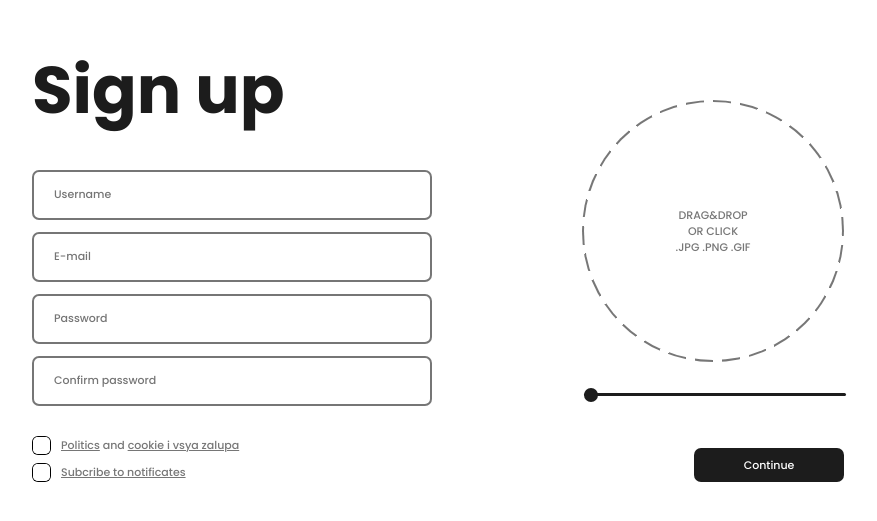
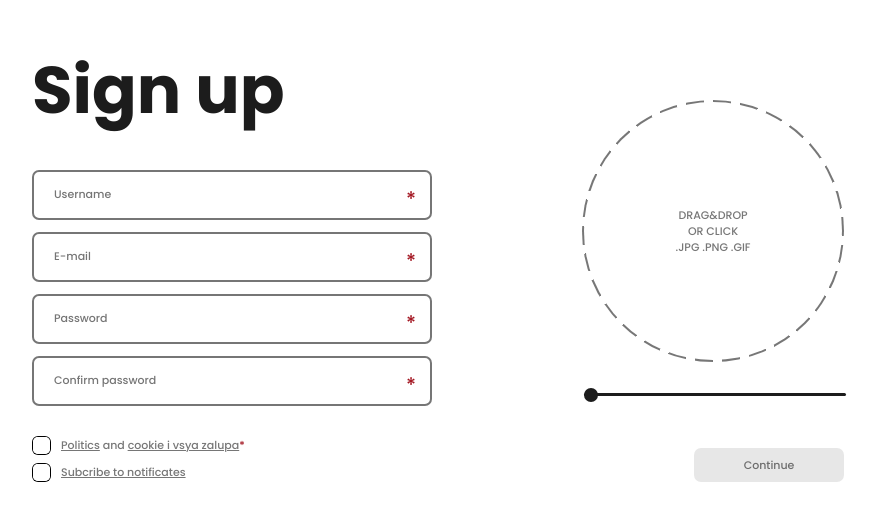
Before and after one commit to DmitrySaf/looklong-frontend, a React (Vite) app: page / in a window 1280 px wide. Shown: the part 139-660 px from the top of the page, without its empty margins (202-1079 px from the left). Built offline with nearby package versions, Linux system fonts and the light colour scheme.

Commit message:
feat: доделана валидация формы

```diff
--- a/src/components/InputCheckbox/InputCheckbox.scss
+++ b/src/components/InputCheckbox/InputCheckbox.scss
@@ -20,16 +20,16 @@
     &:checked {
       background-color: $color-black;
     }
-
-    &:required ~ span::after {
-      content: '*';
-      color: $color-red;
-    }
   }
 
   &__text {
     cursor: pointer;
     color: $color-primary-opacity;
+
+    &_required::after {
+      content: '*';
+      color: $color-red;
+    }
 
     & > a {
       all: unset;
--- a/src/components/InputCheckbox/InputCheckbox.tsx
+++ b/src/components/InputCheckbox/InputCheckbox.tsx
@@ -1,4 +1,5 @@
 import { ReactNode } from 'react'
+import classNames from 'classnames'
 
 import './InputCheckbox.scss'
 
@@ -8,11 +9,16 @@ type Props = {
   required?: boolean
 }
 
-function InputCheckbox({ children, ...props }: Props) {
+function InputCheckbox({ children, required, ...props }: Props) {
+  const inputTextClassnames = classNames({
+    'input-checkbox__text': true,
+    'input-checkbox__text_required': required
+  })
+
   return (
     <div className="input-checkbox">
       <input type="checkbox" className="input-checkbox__input" {...props} />
-      <span className="input-checkbox__text">{children}</span>
+      <span className={inputTextClassnames}>{children}</span>
     </div>
   )
 }
--- a/src/components/InputText/InputText.scss
+++ b/src/components/InputText/InputText.scss
@@ -22,8 +22,9 @@
         color: rgba(28, 28, 28, 1);
       }
     }
+  }
 
-    &:required + div::after {
+  &_required > .input-text__status::after {
     content: '*';
     position: absolute;
     top: 18px;
@@ -32,7 +33,6 @@
     font-size: 20px;
     line-height: 30px;
     color: #a31621;
-    }
   }
 
   &::placeholder {
--- a/src/components/InputText/InputText.tsx
+++ b/src/components/InputText/InputText.tsx
@@ -13,10 +13,11 @@ type Props = {
   }
 }
 
-function TextInput({ errorMessage, field, ...props }: Props) {
+function TextInput({ errorMessage, required, field, ...props }: Props) {
   const inputClassnames = classNames({
     'input-text': true,
-    'input-text_invalid': errorMessage === undefined ? false : true
+    'input-text_invalid': errorMessage === undefined ? false : true,
+    'input-text_required': required
   })
 
   return (
--- a/src/shared/validators.ts
+++ b/src/shared/validators.ts
@@ -16,5 +16,5 @@ export const REGISTRATION_VALIDATION_SCHEMA = Yup.object({
   confirmPassword: Yup.string()
     .oneOf([Yup.ref('password'), null], UNMATCHING_PASSWORD_MESSAGE)
     .required(REQUIRED_MESSAGE),
-  politics: Yup.boolean().required(REQUIRED_MESSAGE)
+  politics: Yup.boolean().oneOf([true]).required(REQUIRED_MESSAGE)
 })
--- a/src/views/registration/pages/Registration/Registration.tsx
+++ b/src/views/registration/pages/Registration/Registration.tsx
@@ -1,3 +1,4 @@
+import { FormEvent } from 'react'
 import { useFormik } from 'formik'
 
 import PageContainer from '@/components/Layouts/PageContainer/PageContainer'
@@ -20,7 +21,7 @@ const initialValues = {
 }
 
 function Registration() {
-  const { handleSubmit, getFieldProps, errors, touched } = useFormik({
+  const { handleSubmit, getFieldProps, errors, touched, isValid, dirty } = useFormik({
     initialValues,
     validationSchema,
     onSubmit(values, formikHelpers) {
@@ -32,9 +33,15 @@ function Registration() {
     return touched[key] ? errors[key] : undefined
   }
 
+  const handleSubmitFn = (e: FormEvent<HTMLFormElement>) => {
+    e.preventDefault()
+
+    handleSubmit()
+  }
+
   return (
     <PageContainer>
-      <form className="registration" onSubmit={handleSubmit}>
+      <form className="registration" onSubmit={handleSubmitFn}>
         <h1 className="registration__header">Sign up</h1>
         <div className="registration__input-photo-wrapper">
           <InputPhoto />
@@ -43,30 +50,34 @@ function Registration() {
           <InputText
             placeholder="Username"
             type="text"
+            required
             errorMessage={getErrorMessage('username')}
             {...getFieldProps('username')}
           />
           <InputText
             placeholder="E-mail"
             type="email"
+            required
             errorMessage={getErrorMessage('email')}
             {...getFieldProps('email')}
           />
           <InputText
             placeholder="Password"
             type="password"
+            required
             errorMessage={getErrorMessage('password')}
             {...getFieldProps('password')}
           />
           <InputText
             placeholder="Confirm password"
             type="password"
+            required
             errorMessage={getErrorMessage('confirmPassword')}
             {...getFieldProps('confirmPassword')}
           />
         </div>
         <div className="registration__policies">
-          <InputCheckbox {...getFieldProps('politics')}>
+          <InputCheckbox required {...getFieldProps('politics')}>
             <a href="#">Politics</a> and <a href="#">cookie i vsya zalupa</a>
           </InputCheckbox>
           <InputCheckbox {...getFieldProps('notifications')}>
@@ -74,7 +85,7 @@ function Registration() {
           </InputCheckbox>
         </div>
         <div className="registration__submit-button-wrapper">
-          <SubmitButton text="Continue" />
+          <SubmitButton text="Continue" disabled={!isValid || !dirty} />
         </div>
       </form>
     </PageContainer>
```
Lines whose indentation alone changed are shown as unchanged.
